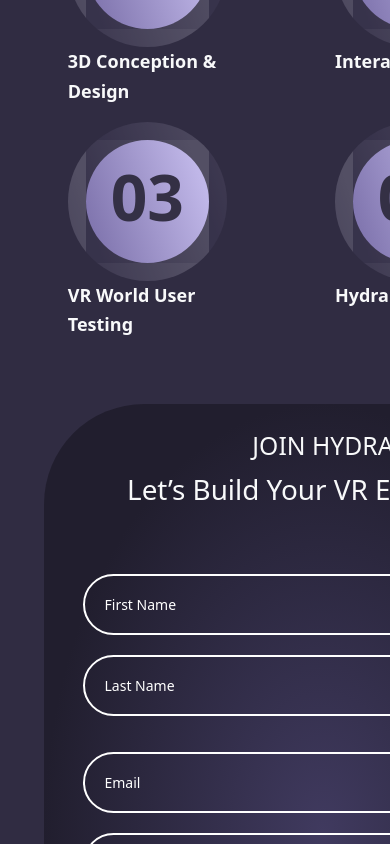
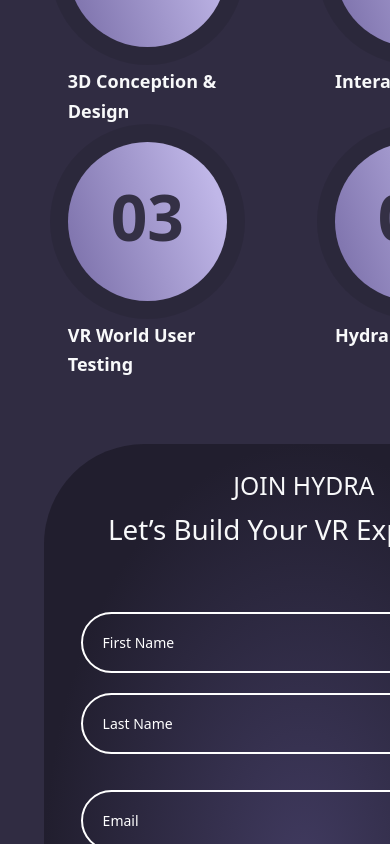
Before and after one commit to IvanGricev/vr-club, a React (Create React App) app: page / in a window 390 px wide. Shown: the part 3280-4124 px from the top of the page. Built offline with nearby package versions, Linux system fonts and the light colour scheme.

Commit message:
bug fixes + adaptive fix

```diff
--- a/package.json
+++ b/package.json
@@ -7,6 +7,8 @@
     "@testing-library/react": "^13.4.0",
     "@testing-library/user-event": "^13.5.0",
     "bootstrap": "^5.3.3",
+    "cors": "^2.8.5",
+    "nodemailer": "^6.9.13",
     "react": "^18.3.1",
     "react-bootstrap": "^2.10.2",
     "react-dom": "^18.3.1",
--- a/src/pages/HomePage.css
+++ b/src/pages/HomePage.css
@@ -85,10 +85,9 @@
     height: 159px;
     background: linear-gradient(251.27deg, #C0B7E8 12.87%, #8176AF 89.33%);
     padding: 10%;
-    border: rgba(0, 0, 0, 0.568);
-    border-style: solid;
-    border-width: 18px;
-    border-radius: 100%;
+    box-shadow: 0 0 0 18px rgba(0, 0, 0, 0.1);
+    border-radius: 50%;
+    margin-bottom: 20px;
 }
 
 .buble h2{
@@ -110,16 +109,15 @@
     padding: 5%;
     padding-left: 10%;
     padding-right: 10%;
-    left: 84px;
     border-radius: 100px;
 }
 
 .From{
     padding: 5%;
-
 }
 
 .input{
+    color: white !important;
     font-size: 14px !important;
     font-weight: 400 !important;
     line-height: 17.07px !important;
@@ -196,12 +194,19 @@
 }
 
 @media screen and (max-width: 600px) {
+
     .tecnologi-main-img{
         width: 520px !important;
         height: 250px;
     }
+
     html{
         width: 590px !important;
         padding-left: 2%;
     }
+
+    .form-container{
+        width: 520px !important;
+    }
+
 }
--- a/src/pages/HomePage.js
+++ b/src/pages/HomePage.js
@@ -17,11 +17,30 @@ const HomePage = () => {
         setFormData({...formData, [e.target.name]: e.target.value });
     };
 
-    const handleSubmit = (e) => {
+    const handleSubmit = async (e) => {
         e.preventDefault();
-        console.log(formData);
-        // накинуть логики
+
+        const formData = new FormData(e.target);
+        const data = Object.fromEntries(formData);
+
+        try {
+            const response = await fetch('http://localhost:3000/send-email', {
+                method: 'POST',
+                headers: {
+                    'Content-Type': 'application/json'
+                },
+                body: JSON.stringify(data)
+            });
+
+            if (!response.ok) throw new Error('Failed to send email');
+
+            alert('Email sent successfully!');
+        } catch (error) {
+            console.error('Error:', error);
+            alert('An error occurred. Please try again.');
+        }
     };
+
 
     return (
         <div className="home-page text-light container">
@@ -160,8 +179,8 @@ const HomePage = () => {
                 </div>
             </div>
             <div className='tecnologis-block container-fluid mt-6 hide-tec'>
-                <div class="row tecnologi-main-img justify-content-lg-center align-items-center">
-                    <div class="col text-center">
+                <div className="row tecnologi-main-img justify-content-lg-center align-items-center">
+                    <div className="col text-center">
                         <h2 className='fs-1'>TECHNOLOGIES & HARDWARE</h2>
                         <p className='fs-2'>USED BY HYDRA VR.</p>
                     </div>
```
Also changed, not shown: public/manifest.json, 2 other files (tests, documents, lock files or other folders).
